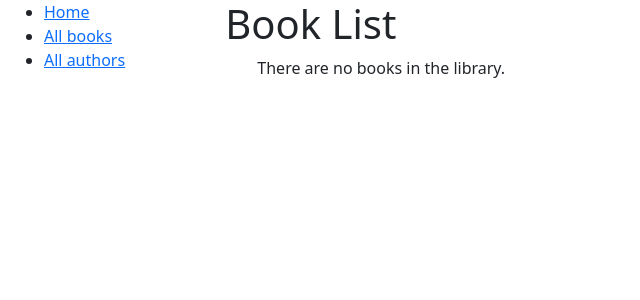
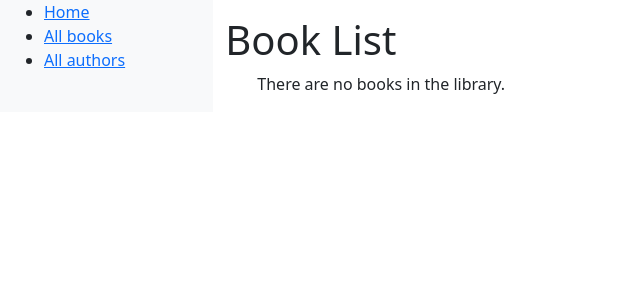
Before and after one commit to Weapon-X6/Dibliothek, a Django app: page /catalog/books/ in a window 1280 px wide. Shown: the top 300 px of the page, without its empty margins (0-640 px from the left). Run offline with Django 5.2, Linux system fonts and the light colour scheme; data that the repository does not hold is empty.

Commit message:
Improve UI on base template

```diff
--- a/catalog/templates/base_generic.html
+++ b/catalog/templates/base_generic.html
@@ -17,7 +17,7 @@
   <body>
     <div class="container-fluid">
       <div class="row">
-        <div class="col-sm-2">
+        <div class="col-sm-2 bg-light">
           {% block sidebar %}
             <ul class="sidebar-nav">
               <li><a href="{% url 'index' %}">Home</a></li>
@@ -26,7 +26,7 @@
             </ul>
           {% endblock %}
         </div>
-        <div class="col-sm-10 ">
+        <div class="col-sm-10 pt-3">
             {% block content %}{% endblock %}
             {% block pagination %}
                 {% if is_paginated %}
```
